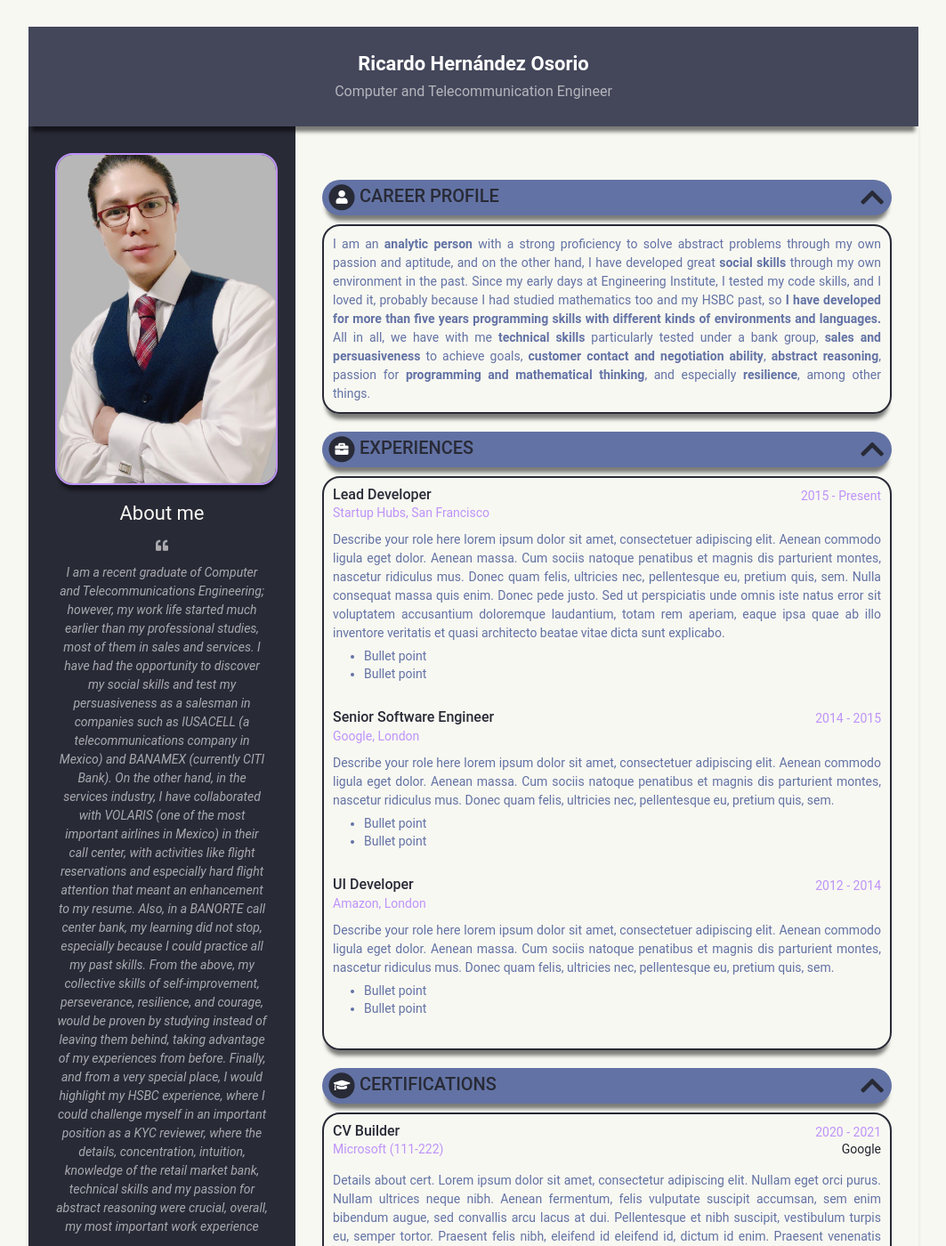
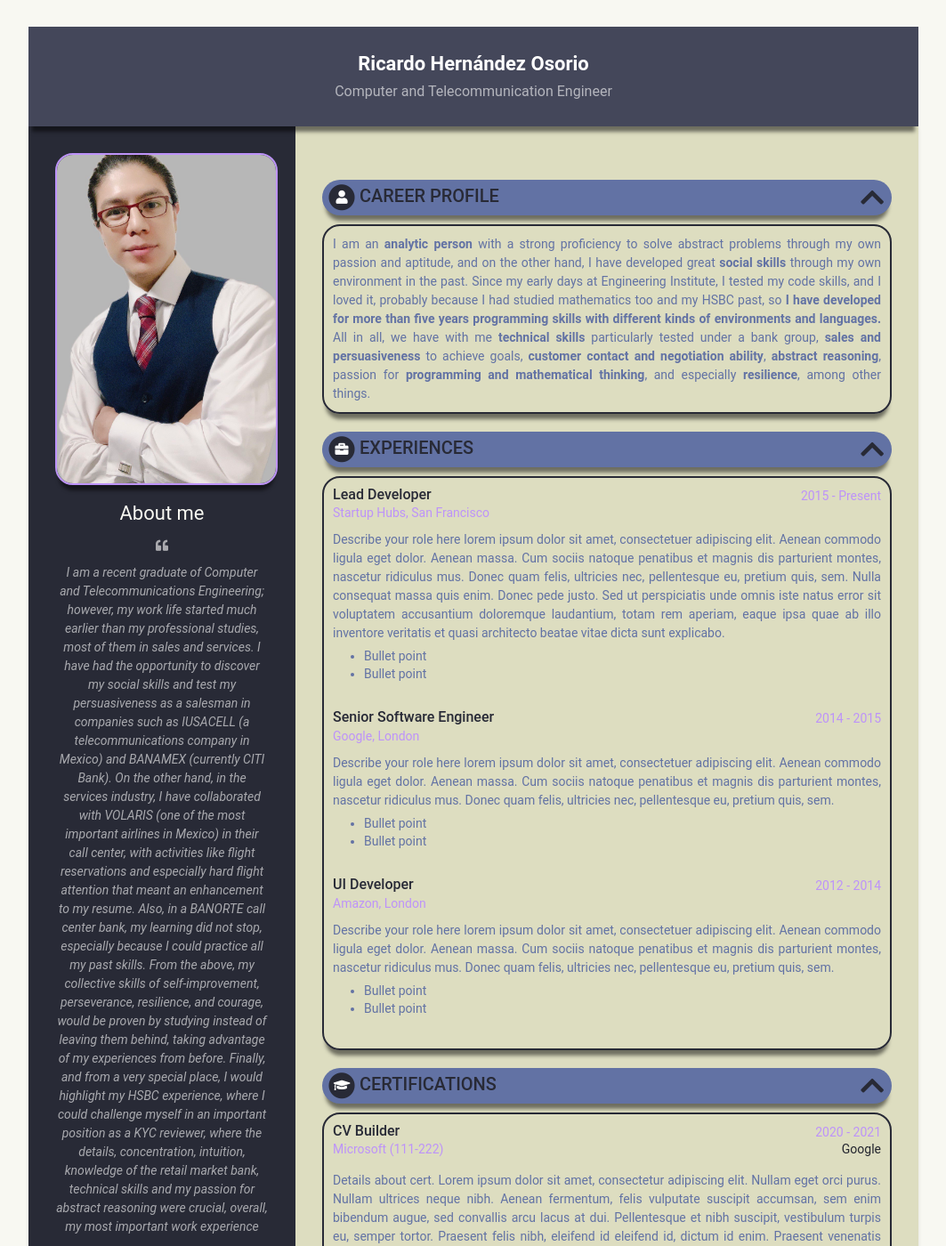
Before and after one commit to RicardoUAMmx/webcode, a Jekyll site: the page built from index.html, in a window 1280 px wide and 1400 px high. Shown: the whole window at 89% size, without its empty margins (108-1171 px from the left). Built offline with Jekyll 4.4.1, drawn with Linux system fonts in a browser that asks for light colours.

Commit message:
experimental cv-theme

```diff
--- a/_sass/_base.scss
+++ b/_sass/_base.scss
@@ -182,7 +182,7 @@ p {
 .main-wrapper {
   grid-column: span 7;
   order: $resume-order;
-  background: $smoky-white;
+  background: darken($smoky-white, 15%);
   padding: 60px 0px 60px 0px;
   .summary {
 	padding: 5px;
```
